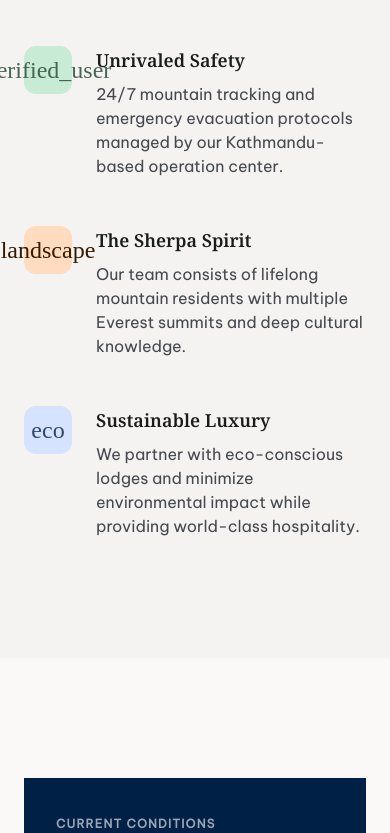
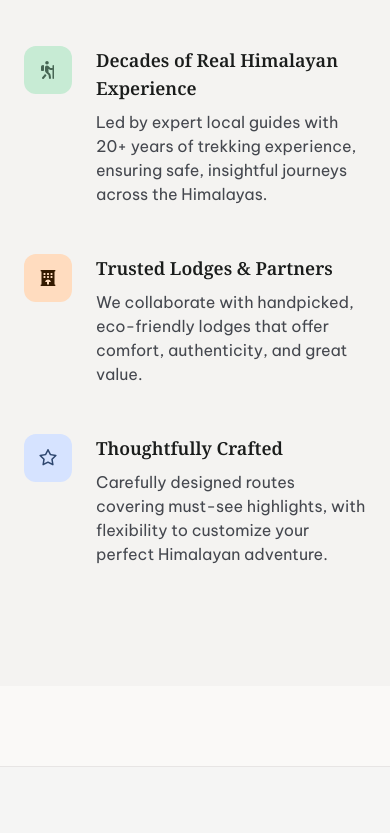
Before and after one commit to itsAlphaRogue/Trekking, a Next.js app: page / in a window 390 px wide. Shown: the part 3911-4744 px from the top of the page. Built offline with nearby package versions, Linux system fonts and the light colour scheme.

Commit message:
icons in home page

```diff
--- a/app/page.tsx
+++ b/app/page.tsx
@@ -15,7 +15,7 @@ export default function Home() {
         <Statistics />
         <FeaturedTreks />
         <WhyTrekWithUs />
-        <WeatherAndSocialProof />
+        {/* <WeatherAndSocialProof /> */}
       </main>
       <Footer />
     </>
--- a/components/home/HeroSection.tsx
+++ b/components/home/HeroSection.tsx
@@ -30,7 +30,7 @@ export default function HeroSection() {
           className="w-full h-full object-cover"
           src="https://lh3.googleusercontent.com/aida-public/AB6AXuBrgoSqs4cPQK1mamJWCRgY6Gm__s3TK3uTF2gVhwu6Qx6wXw8bzTW3lcHsvFbHGqFgWvoP28sX979m_SC-3eyPhYC93hmVE04hjgKQy-5CFWk-K6mss85ILUTusAB5WyvjqzvuPf31ESLf2Bv-w0QsLNc0rx5PbF4AkdhC00IqHoEJQlhNStnvXmTTTixSlkB-7Esb4tpSL_IRkJnRm-PR2iwId77btUUz7cIKo3AE2nr0rPc8iJSrmSJ-MhLdCKnbtTEsi4xc8vnz"
         />
-        <div className="absolute inset-0 bg-linear-to-r from-[#1B365D]/50 to-transparent" />
+        <div className="absolute inset-0 bg-linear-to-r from-primary-container/50 to-transparent" />
       </div>
 
       {/* Content */}
@@ -111,7 +111,7 @@ export default function HeroSection() {
                       className={`w-full text-left px-6 py-4 text-sm font-medium transition-all cursor-pointer
                         ${
                           selected === opt
-                            ? "bg-white text-[#1B365D]"
+                            ? "bg-white text-primary-container"
                             : "text-white/80 hover:bg-white/10 hover:text-white"
                         }`}
                     >
@@ -123,7 +123,7 @@ export default function HeroSection() {
             </div>
 
             {/* Button */}
-            <button className="w-full md:w-auto bg-white text-[#1B365D] px-8 py-4 text-xs font-semibold uppercase tracking-widest hover:bg-stone-100 transition-colors whitespace-nowrap">
+            <button className="w-full md:w-auto bg-white text-primary-container px-8 py-4 text-xs font-semibold uppercase tracking-widest hover:bg-stone-100 transition-colors whitespace-nowrap">
               Search Treks
             </button>
           </div>
--- a/components/home/WhyTrekWithUs.tsx
+++ b/components/home/WhyTrekWithUs.tsx
@@ -31,57 +31,69 @@ export default function WhyTrekWithUs() {
             </h2>
 
             <div className="space-y-12">
-              {/* Unrivaled Safety */}
+              {/* Experience */}
               <div className="flex gap-6">
                 <div className="w-12 h-12 rounded-full bg-[#c7ebd4] flex items-center justify-center shrink-0">
-                  <span className="material-symbols-outlined text-secondary">
-                    verified_user
-                  </span>
+                  <svg
+                    className="h-5 fill-secondary"
+                    xmlns="http://www.w3.org/2000/svg"
+                    viewBox="0 0 640 640"
+                  >
+                    <path d="M288 32C318.9 32 344 57.1 344 88C344 118.9 318.9 144 288 144C257.1 144 232 118.9 232 88C232 57.1 257.1 32 288 32zM224 237.6C224 203.6 251.6 176 285.6 176C305.9 176 325.3 184.1 339.6 198.4L387.8 246.6C393.8 252.6 401.9 256 410.4 256L447.9 256C453.7 256 459.2 257.6 463.9 260.3L463.9 184C463.9 170.7 474.6 160 487.9 160C501.2 160 511.9 170.7 511.9 184L511.9 584C511.9 597.3 501.2 608 487.9 608C474.6 608 463.9 597.3 463.9 584L463.9 315.7C459.2 318.4 453.7 320 447.9 320L410.4 320C384.9 320 360.5 309.9 342.5 291.9L335.9 285.3L335.9 394.5L370.4 424.1C388.1 439.3 399.7 460.3 403 483.4L415.6 571.5C418.1 589 405.9 605.2 388.4 607.7C370.9 610.2 354.7 598 352.2 580.5L339.6 492.4C338.5 484.7 334.6 477.7 328.7 472.6L257.3 411.4C236 393.2 223.8 366.5 223.8 338.5L223.8 237.5zM219.2 441.3C221.5 443.6 223.9 445.7 226.3 447.8L271.2 486.3C267.6 494.7 262.7 502.6 256.8 509.7L184.6 596.5C173.3 610.1 153.1 611.9 139.5 600.6C125.9 589.3 124.1 569.1 135.4 555.5L207.7 468.8C210.3 465.7 212.2 462.2 213.5 458.4L219.2 441.3zM96 224C96 188.7 124.7 160 160 160C177.7 160 192 174.3 192 192L192 320C192 337.7 177.7 352 160 352L128 352C110.3 352 96 337.7 96 320L96 224z" />
+                  </svg>
                 </div>
                 <div>
                   <h5 className="font-serif text-lg font-semibold mb-2">
-                    Unrivaled Safety
+                    Decades of Real Himalayan Experience{" "}
                   </h5>
                   <p className="text-base text-on-surface-variant font-sans">
-                    24/7 mountain tracking and emergency evacuation protocols
-                    managed by our Kathmandu-based operation center.
+                    Led by expert local guides with 20+ years of trekking
+                    experience, ensuring safe, insightful journeys across the
+                    Himalayas.
                   </p>
                 </div>
               </div>
 
-              {/* The Sherpa Spirit */}
+              {/* eco friendly , trusted partners */}
               <div className="flex gap-6">
                 <div className="w-12 h-12 rounded-full bg-tertiary-fixed flex items-center justify-center shrink-0">
-                  <span className="material-symbols-outlined text-tertiary">
-                    landscape
-                  </span>
+                  <svg
+                    className="h-5 fill-tertiary"
+                    xmlns="http://www.w3.org/2000/svg"
+                    viewBox="0 0 640 640"
+                  >
+                    <path d="M80 88C80 74.7 90.7 64 104 64L536 64C549.3 64 560 74.7 560 88C560 101.3 549.3 112 536 112L528 112L528 528L536 528C549.3 528 560 538.7 560 552C560 565.3 549.3 576 536 576L104 576C90.7 576 80 565.3 80 552C80 538.7 90.7 528 104 528L112 528L112 112L104 112C90.7 112 80 101.3 80 88zM288 176L288 208C288 216.8 295.2 224 304 224L336 224C344.8 224 352 216.8 352 208L352 176C352 167.2 344.8 160 336 160L304 160C295.2 160 288 167.2 288 176zM192 160C183.2 160 176 167.2 176 176L176 208C176 216.8 183.2 224 192 224L224 224C232.8 224 240 216.8 240 208L240 176C240 167.2 232.8 160 224 160L192 160zM288 272L288 304C288 312.8 295.2 320 304 320L336 320C344.8 320 352 312.8 352 304L352 272C352 263.2 344.8 256 336 256L304 256C295.2 256 288 263.2 288 272zM416 160C407.2 160 400 167.2 400 176L400 208C400 216.8 407.2 224 416 224L448 224C456.8 224 464 216.8 464 208L464 176C464 167.2 456.8 160 448 160L416 160zM176 272L176 304C176 312.8 183.2 320 192 320L224 320C232.8 320 240 312.8 240 304L240 272C240 263.2 232.8 256 224 256L192 256C183.2 256 176 263.2 176 272zM416 256C407.2 256 400 263.2 400 272L400 304C400 312.8 407.2 320 416 320L448 320C456.8 320 464 312.8 464 304L464 272C464 263.2 456.8 256 448 256L416 256zM352 448L395.8 448C405.7 448 413.3 439 409.8 429.8C396 393.7 361 368 320.1 368C279.2 368 244.2 393.7 230.4 429.8C226.9 439 234.5 448 244.4 448L288.2 448L288.2 528L352.2 528L352.2 448z" />
+                  </svg>
                 </div>
                 <div>
                   <h5 className="font-serif text-lg font-semibold mb-2">
-                    The Sherpa Spirit
+                    Trusted Lodges & Partners{" "}
                   </h5>
                   <p className="text-base text-on-surface-variant font-sans">
-                    Our team consists of lifelong mountain residents with
-                    multiple Everest summits and deep cultural knowledge.
+                    We collaborate with handpicked, eco-friendly lodges that
+                    offer comfort, authenticity, and great value.
                   </p>
                 </div>
               </div>
 
-              {/* Sustainable Luxury */}
+              {/* thoughtfully crafted */}
               <div className="flex gap-6">
                 <div className="w-12 h-12 rounded-full bg-primary-fixed flex items-center justify-center shrink-0">
-                  <span className="material-symbols-outlined text-on-primary-fixed-variant">
-                    eco
-                  </span>
+                  <svg
+                    className="h-5 fill-on-primary-fixed-variant"
+                    xmlns="http://www.w3.org/2000/svg"
+                    viewBox="0 0 640 640"
+                  >
+                    <path d="M320.1 32C329.1 32 337.4 37.1 341.5 45.1L415 189.3L574.9 214.7C583.8 216.1 591.2 222.4 594 231C596.8 239.6 594.5 249 588.2 255.4L473.7 369.9L499 529.8C500.4 538.7 496.7 547.7 489.4 553C482.1 558.3 472.4 559.1 464.4 555L320.1 481.6L175.8 555C167.8 559.1 158.1 558.3 150.8 553C143.5 547.7 139.8 538.8 141.2 529.8L166.4 369.9L52 255.4C45.6 249 43.4 239.6 46.2 231C49 222.4 56.3 216.1 65.3 214.7L225.2 189.3L298.8 45.1C302.9 37.1 311.2 32 320.2 32zM320.1 108.8L262.3 222C258.8 228.8 252.3 233.6 244.7 234.8L119.2 254.8L209 344.7C214.4 350.1 216.9 357.8 215.7 365.4L195.9 490.9L309.2 433.3C316 429.8 324.1 429.8 331 433.3L444.3 490.9L424.5 365.4C423.3 357.8 425.8 350.1 431.2 344.7L521 254.8L395.5 234.8C387.9 233.6 381.4 228.8 377.9 222L320.1 108.8z" />
+                  </svg>
                 </div>
                 <div>
                   <h5 className="font-serif text-lg font-semibold mb-2">
-                    Sustainable Luxury
+                    Thoughtfully Crafted{" "}
                   </h5>
                   <p className="text-base text-on-surface-variant font-sans">
-                    We partner with eco-conscious lodges and minimize
-                    environmental impact while providing world-class
-                    hospitality.
+                    Carefully designed routes covering must-see highlights, with
+                    flexibility to customize your perfect Himalayan adventure.
                   </p>
                 </div>
               </div>
```
Also changed, not shown: components/Footer.tsx (+2 -25 lines), components/TopNavBar.tsx (+9 -11 lines).
